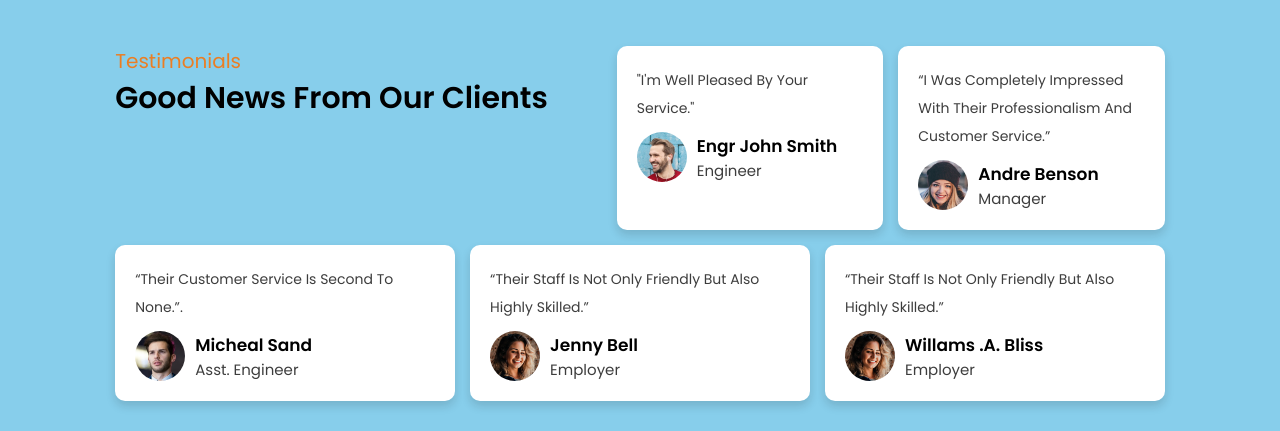
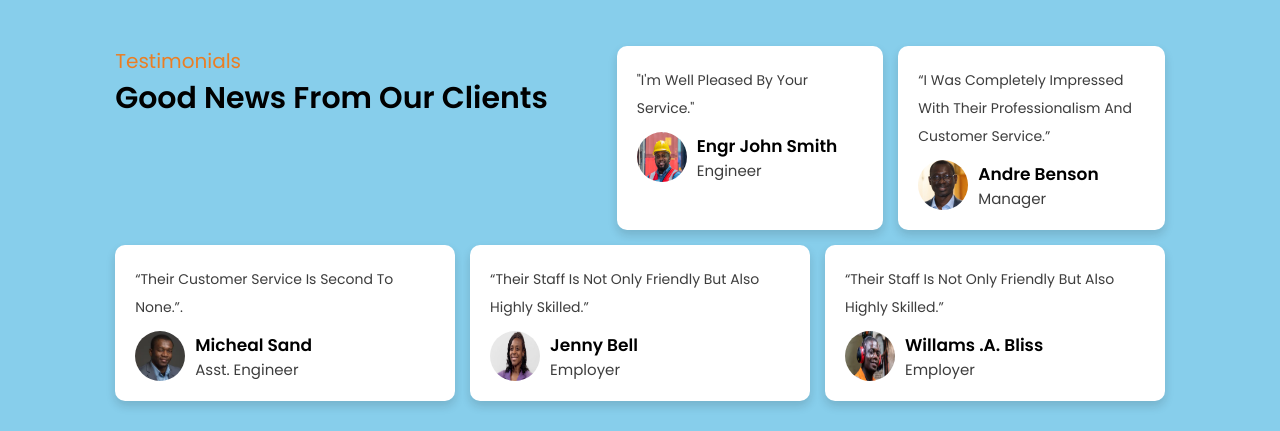
Before and after one commit to dinero-victor/maritime, a plain HTML site: page maritime-site/index.html in a window 1280 px wide. Shown: the part 6880-7311 px from the top of the page. Drawn offline with nearby package versions, Linux system fonts and the light colour scheme.

Commit message:
Add files via upload

```diff
--- a/maritime-site/index.html
+++ b/maritime-site/index.html
@@ -470,7 +470,7 @@
             <div class="box">
               <p>"I'm well pleased by your service."</p>
               <div class="user">
-                <img src="images/pic-1.png" alt="" />
+                <img src="images/pic-9.png" alt="" />
                 <div class="info">
                   <h3>Engr John Smith</h3>
                   <span>Engineer</span>
@@ -480,7 +480,7 @@
             <div class="box">
               <p>“I was completely impressed with their professionalism and customer service.”</p>
               <div class="user">
-                <img src="images/pic-2.png" alt="" />
+                <img src="images/pics-2.jpg" alt="" />
                 <div class="info">
                   <h3>Andre Benson</h3>
                   <span>Manager</span>
@@ -490,7 +490,7 @@
             <div class="box">
               <p>“Their customer service is second to none.”.</p>
               <div class="user">
-                <img src="images/pic-3.png" alt="" />
+                <img src="images/pic-1.webp" alt="" />
                 <div class="info">
                   <h3>Micheal Sand</h3>
                   <span>Asst. Engineer</span>
@@ -500,7 +500,7 @@
             <div class="box">
               <p>“Their staff is not only friendly but also highly skilled.”</p>
               <div class="user">
-                <img src="images/pic-4.png" alt="" />
+                <img src="images/pic-10.png" alt="" />
                 <div class="info">
                   <h3>Jenny Bell</h3>
                   <span>Employer</span>
@@ -510,7 +510,7 @@
             <div class="box">
               <p>“Their staff is not only friendly but also highly skilled.”</p>
               <div class="user">
-                <img src="images/pic-4.png" alt="" />
+                <img src="images/pic-6.png" alt="" />
                 <div class="info">
                   <h3>Willams .a. bliss</h3>
                   <span>Employer</span>
@@ -605,7 +605,7 @@
             <a href="#" class="fab fa-facebook-f"></a>
             <a href="#" class="fab fa-twitter"></a>
             <a href="#" class="fab fa-instagram"></a>
-            <a href="#" class="fab fa-linkedin"></a>
+            <a href="#" class="fas fa-envelope"></a>
           </div>
         </div>
 
```
